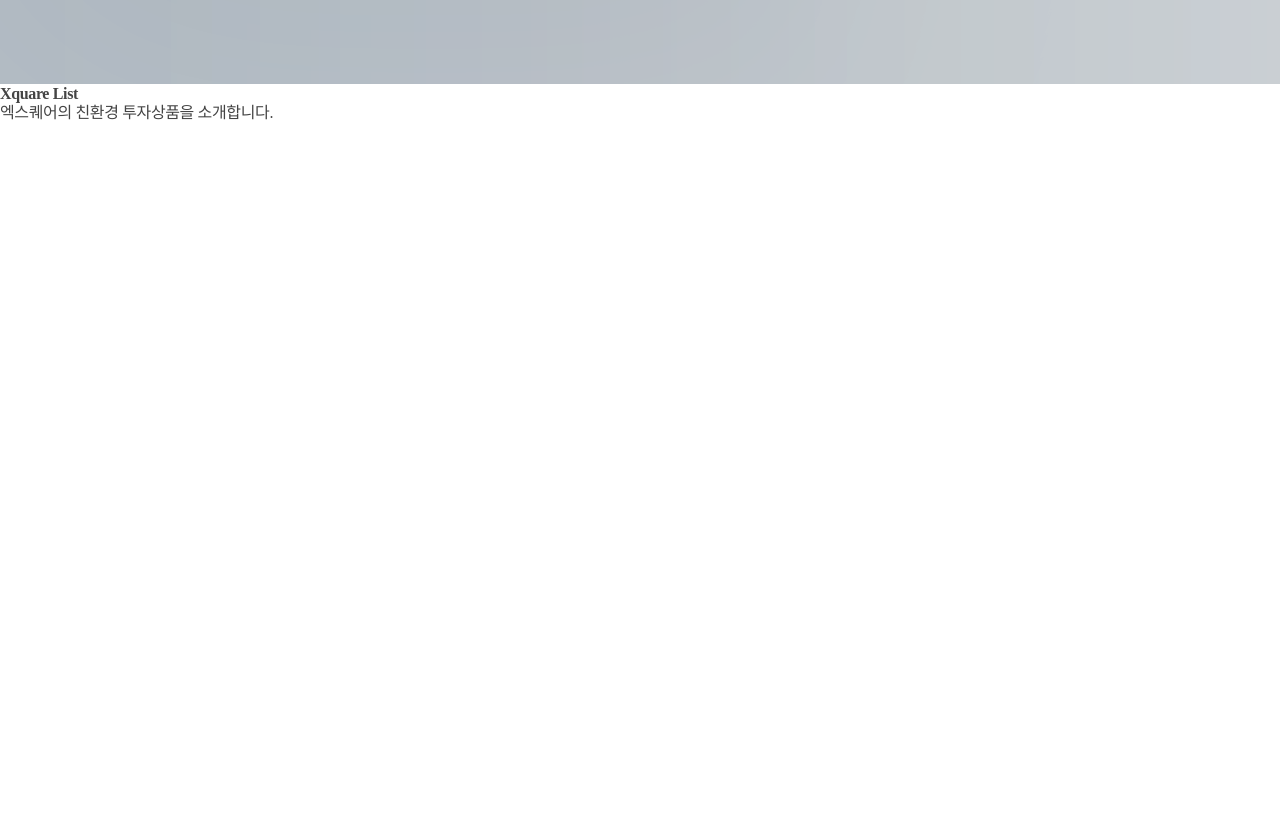
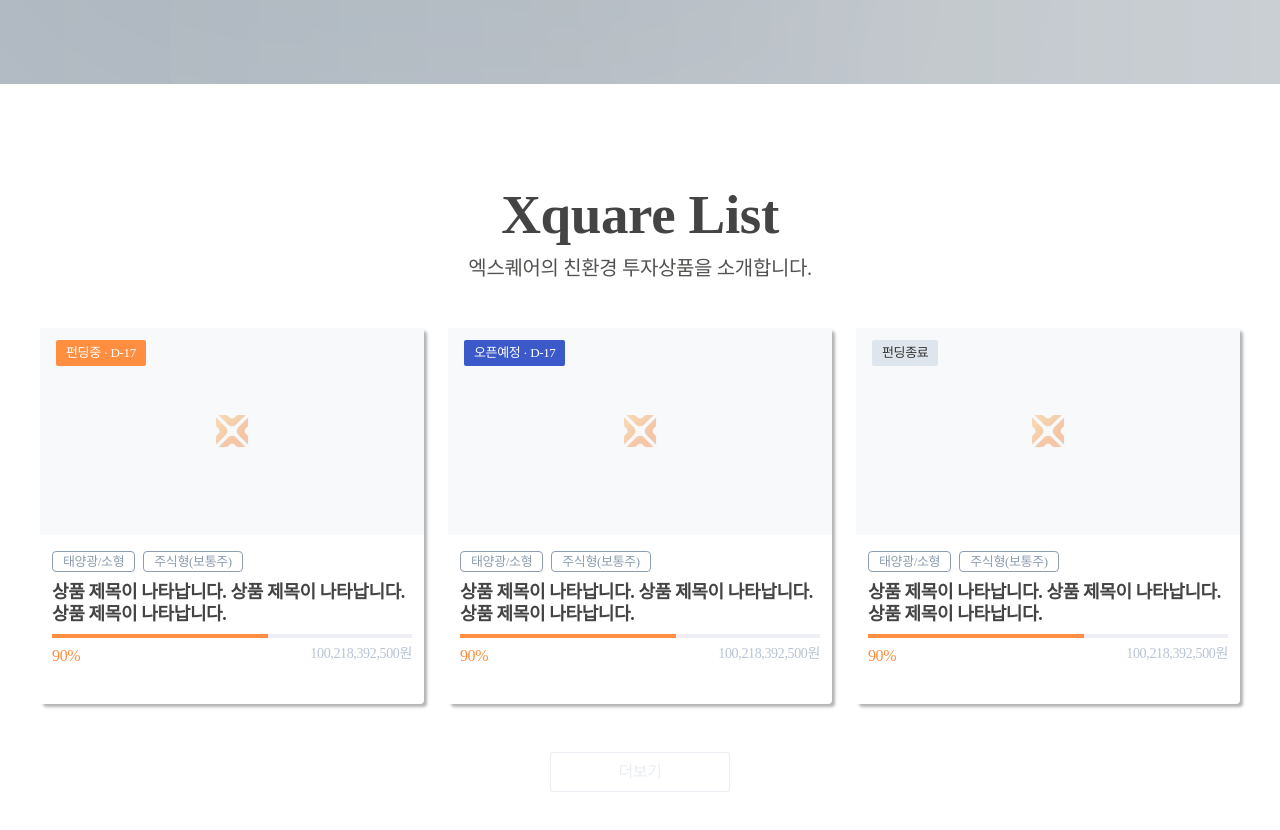
Before and after one commit to sol727/Xquare_project, a React (Create React App) app: page / in a window 1280 px wide. Shown: the part 698-1528 px from the top of the page. Before the commit the page ends 820 px from the top, so only its background shows below. Built offline with nearby package versions, Linux system fonts and the light colour scheme; a web font is replaced by a local one.

Commit message:
common 추가

```diff
--- a/src/App.js
+++ b/src/App.js
@@ -2,6 +2,7 @@
 import './style/common.scss';
 import './style/style.scss';
 import './style/style2.scss';
+import './style/_breakpoint.scss';
 import { BrowserRouter , Route } from 'react-router-dom';
 
 /* 페이지 */
--- a/src/pages/index.js
+++ b/src/pages/index.js
@@ -1,8 +1,9 @@
 import React from 'react'
+import { Link } from 'react-router-dom';
 import * as js from '../js/style'
 import Header from '../components/header'
 
-export default class Index extends React.Component {
+export default class index extends React.Component {
 
   constructor(props) {
     super(props);
@@ -17,19 +18,82 @@
   render() {
     return (
       <>
-
         <Header />
 
-        <section>
-        {/*  <div className="test" onClick={ (e) => js.show("modal1",e) }>
-        </div>
-          <Modal msg="인덱스 메시지 입니다.<br/>줄바꿈" id="modal1" />*/}
+        <section className="index">
           <div className="main_banner" >
             <img src={ require('../images/main_banner_bg.png') } alt="메인배너이미지"/>
           </div>
           <div className="section1">
-            <h1>Xquare List</h1>
-            <p>엑스퀘어의 친환경 투자상품을 소개합니다.</p>
+            <div className="container">
+              <h1 className="title centerT">Xquare List</h1>
+              <p className="sub_title centerT">엑스퀘어의 친환경 투자상품을 소개합니다.</p>
+              <ul className="list_wrap clearfix">
+                <li>
+                    <Link to="/">
+                      <div className="img_box">
+                         <img src={ require('../images/img_img_thumnail_default.png') } alt="리스트이미지"/>
+                        <p className="label  funding">펀딩중 &middot; D-17</p>
+                      </div>
+                      <div className="text">
+                        <ul className="label_wrap clearfix">
+                          <li>태양광/소형</li>
+                          <li>주식형(보통주)</li>
+                        </ul>
+                        <h2 className="ellipsis2">상품 제목이 나타납니다. 상품 제목이 나타납니다.상품 제목이 나타납니다.</h2>
+                        <div className="bar"></div>
+                        <div className="clearfix2 total">
+                          <p className="point_color">90%</p>
+                          <p>100,218,392,500원</p>
+                        </div>
+                      </div>
+                    </Link>
+                </li>
+                <li>
+                   <Link to="/">
+                      <div className="img_box">
+                         <img src={ require('../images/img_img_thumnail_default.png') } alt="리스트이미지"/>
+                        <p className="label  open">오픈예정 &middot; D-17</p>
+                      </div>
+                      <div className="text">
+                        <ul className="label_wrap clearfix">
+                          <li>태양광/소형</li>
+                          <li>주식형(보통주)</li>
+                        </ul>
+                        <h2 className="ellipsis2">상품 제목이 나타납니다. 상품 제목이 나타납니다.상품 제목이 나타납니다.</h2>
+                        <div className="bar"></div>
+                        <div className="clearfix2 total">
+                          <p className="point_color">90%</p>
+                          <p>100,218,392,500원</p>
+                        </div>
+                      </div>
+                    </Link>
+                </li>
+                <li>
+                   <Link to="/">
+                      <div className="img_box">
+                         <img src={ require('../images/img_img_thumnail_default.png') } alt="리스트이미지"/>
+                        <p className="label end">펀딩종료</p>
+                      </div>
+                      <div className="text">
+                        <ul className="label_wrap clearfix">
+                          <li>태양광/소형</li>
+                          <li>주식형(보통주)</li>
+                        </ul>
+                        <h2 className="ellipsis2">상품 제목이 나타납니다. 상품 제목이 나타납니다.상품 제목이 나타납니다.</h2>
+                        <div className="bar"></div>
+                        <div className="clearfix2 total">
+                          <p className="point_color">90%</p>
+                          <p>100,218,392,500원</p>
+                        </div>
+                      </div>
+                    </Link>
+                </li>
+              </ul>
+              <div className="btn_wrap centerT">
+                <button type="button" className="more_btn">더보기</button>
+              </div>
+            </div>
           </div>
         </section>
 
--- /dev/null
+++ b/src/style/_breakpoint.scss
@@ -0,0 +1,64 @@
+// Break Point (Desktop First 기준 내림차순 설정)
+$desktop-l-width	: 1440px;
+$tablet-l-width		: 1024px;
+$tablet-s-width		: 768px;
+$mob-l-width		: 640px;
+$mob-m-width		: 425px;
+$mob-s-width		: 375px;
+
+// only PC
+@mixin pc-only {
+	@media screen and (min-width: #{$tablet-l-width + 1}) {
+		@content;
+	}
+}
+// PC large
+@mixin pc-large {
+	@media screen and (min-width: #{$desktop-l-width + 1}) {
+		@content;
+	}
+}
+
+// --------------------------------------------------
+
+// 태블릿
+@mixin tab {
+	@media screen and (max-width: #{$tablet-l-width}) {
+		@content;
+	}
+}
+// 모바일
+@mixin mob {
+	@media screen and (max-width: #{$tablet-s-width}) {
+		@content;
+	}
+}
+// 모바일 large
+@mixin mob-large {
+	@media screen and (max-width: #{$mob-l-width}) {
+		@content;
+	}
+}
+// 모바일 mid
+@mixin mob-mid {
+	@media screen and (max-width: #{$mob-m-width}) {
+		@content;
+	}
+}
+// 모바일 small
+@mixin mob-small {
+	@media screen and (max-width: #{$mob-s-width}) {
+		@content;
+	}
+}
+
+
+@include pc-only{
+  .pc_none {display: none;}
+  .mo_none {display: block;}
+}
+
+@include mob{
+  .pc_none {display: block;}
+  .mo_none {display: none;}
+}
--- a/src/style/common.scss
+++ b/src/style/common.scss
@@ -68,17 +68,28 @@
 input[type="radio"] {display:none;-webkit-appearance:radio;}
 input[type="checkbox"] {display:none;-webkit-appearance:checkbox;}
 input:read-only{background:#eee;}
+
 /*reset end*/
-
+.check_wrap {
+  input[type="checkbox"] + label{
+      width: 24px;height: 24px;border:2px solid #eaedf1;display: block;border-radius: 2px;cursor:pointer;}
+  input[type="checkbox"]:checked + label{
+      background:url(../images/checked_img.png)no-repeat center;border-color:#ff8e40;}
+  .label_txt{
+      font-size: 15px;font-weight: 600;margin-left: 12px;margin-top:3px;cursor:pointer;}
+  .find_txt span{
+      font-size: 15px;font-weight: 600;margin-top:3px;}
+}
 
 //common
-* {font-family:'NotoSansKR';  font-size:16px; word-break: keep-all; color: #170F00;}
+* {font-family:'NotoSansKR';  font-size:16px; word-break: keep-all; color: #343332;}
 .clearfix:after, .clearfix2:after{content:''; display:block; clear:both;}
 .clearfix>*{float:left;}
 .clearfix2>*:first-child{float:left;}
 .clearfix2>*:nth-child(2){float:right;}
 .ellipsis{display:inline-block;overflow: hidden;white-space: nowrap;text-overflow: ellipsis; width: 100%;}
 .ellipsis2{overflow: hidden; text-overflow: ellipsis; word-wrap: break-word; display: -webkit-box; -webkit-line-clamp: 2; -webkit-box-orient: vertical; }
+input:focus{border-color: #fe8d40;}
 .centerT {  text-align: center;}
 .leftT{  text-align: left;}
 .rightT {text-align: right;}
@@ -87,36 +98,49 @@
 .playF {font-family: Play;}
 
 .point_color {color: #ff8e40;}
+.point_bg{background:#ff8e40;}
 
+//btn
+.form_btn{font-size:18px;width:100%;height:44px;background:#eaedf1;border-radius: 4px;}
+
+//common
+.container {width: 1200px; margin: 0 auto;}
 
 //header
 header { display: flex; align-items: center; justify-content: space-between;
 
   .container{
-    width: 1200px;
     height: 82px;
     object-fit: contain;
     margin: auto;
     padding: 26px 0;
-    .left {
-      img { height: 30px; }
-    }
+    position: relative;
+
     .center {
+      position: absolute;
+      left: 45%;
+      top: 50%;
+      transform: translate(-50%,-50%);
       .menu {
         color:#222324;
-        width: 180px;
+        padding: 0 50px;
         height: 30px;
         font-size: 20px;
         font-weight: bold;
         line-height: 1.5;
+        display: inline-block;
+        text-align: center;
+        letter-spacing: -1.5px;
       }
     }
     .right {
       .menu{
-        width: 39px;
+        padding: 0 20px;
         height: 22px;
         font-size: 14px;
         color: #343332;
+        display: inline-block;
+        text-align: center;
       }
     }
   }
--- a/src/style/style.scss
+++ b/src/style/style.scss
@@ -10,9 +10,124 @@
     monospace;
 }
 
+@mixin position_img {
+  position: absolute;
+  left: 50%;
+  top: 50%;
+  transform: translate(-50%,-50%);
+}
 
-.main_banner {
-  width: 100%;
-  height: 700px;
+.index{
+  .main_banner {
+    width: 100%;
+    height: 700px;
+  }
+  .title {
+    font-size: 55px;
+    font-family: Play;
+    font-weight: bold;
+  }
+  .sub_title {
+    font-size: 20px;
+    color: #535352;
+    margin-top: 8px;
+  }
+  .section1 {
+    padding: 98px 0;
+    }
+    .btn_wrap{
+      margin-top: 48px;
+    }
 
 }
+
+.list_wrap{
+  margin-top: 48px;
+  a {
+    height: 100%;
+  }
+  >li{
+    width: calc(33.333% - 16px);
+    height: 376px;
+    border-radius: 4px;
+    margin-right: 24px;
+    box-shadow:3px 3px 3px rgba(0,0,0,0.3);
+      &:last-child {margin-right: 0;}
+      .img_box {
+        width: 100%; height: 55%; position: relative; overflow: hidden;
+        img {
+          width: 100%;
+          @include position_img;
+        }
+        .label {
+          width: max-content;
+          position: absolute;
+          left: 16px;
+          top: 12px;
+          padding: 5px 10px;
+          border-radius: 2px;
+          font-size: 13px;
+        }
+      }
+      .text{
+        padding: 16px 12px;
+        .label_wrap{
+          margin-bottom: 10px;
+          li {
+            padding: 2px 10px;
+            margin-right: 8px;
+            border-radius: 4px;
+            font-size: 13px;
+            color: #8d9daf ;
+            border: 1px solid #8d9daf;
+            &:last-child {
+              margin-right: 0;
+            }
+          }
+        }
+        h2 {
+          font-size: 18px;
+          margin-bottom: 8px;
+        }
+        .bar {
+          height: 4px;
+          background: #eeeff5;
+          width: 100%;
+          position: relative;
+          margin-bottom: 8px;
+          &:after {
+            position: absolute;
+            content:'';
+            width: 60%;
+            height: 100%;
+            background: #ff8e40;
+            left: 0;
+            top: 0;
+
+          }
+        }
+        .total {
+          p:first-child{
+            font-size: 16px;
+          }
+          p:last-child{
+            font-size: 14px;
+            color: #b8c4d2;
+          }
+        }
+      }
+  }
+}
+.label.funding {background: #ff8e40; color: #ffffff; }
+.label.open {background: #3b59c8; color: #ffffff; }
+.label.end {background: #dfe5ec; color: #343332; }
+
+.more_btn {
+  width: 180px;
+  height: 40px;
+  border-radius: 2px;
+  border: 1px solid #eaedf1;
+  color: #eaedf1;
+  font-size: 16px;
+
+}
```
Also changed, not shown: src/components/header.js (+10 -11 lines), src/images/img_img_thumnail_default.png (added).
